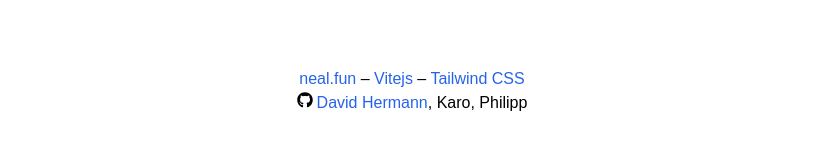
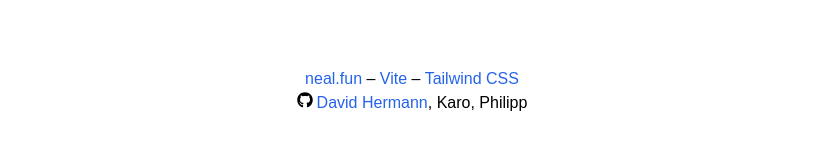
Before and after one commit to david-stefan-hermann/trolley-problem, a React (Vite) app in the folder trolley-problem-frontend/: page / in a window 1280 px wide. Shown: the part 653-797 px from the top of the page, without its empty margins (228-1051 px from the left). Built offline with nearby package versions, Linux system fonts and the light colour scheme; a web font is replaced by a local one.

Commit message:
did nothing

```diff
--- a/trolley-problem-frontend/src/App.jsx
+++ b/trolley-problem-frontend/src/App.jsx
@@ -1,10 +1,9 @@
-// import './App.css'
-
 import { BrowserRouter as Router, Route, Routes } from 'react-router-dom'
 import { Navigate } from 'react-router-dom'
+import Layout from './components/Layout'
 import Home from './components/home/Home'
 import Dashboard from './components/dashboard/DashBoard'
-import Layout from './components/Layout'
+
 
 const App = () => {
   return (
--- a/trolley-problem-frontend/src/components/Footer.jsx
+++ b/trolley-problem-frontend/src/components/Footer.jsx
@@ -9,7 +9,7 @@ const Footer = () => {
                 <span className="text-1xl">
                     <a className="font-medium text-blue-600 dark:text-blue-500 hover:underline" target="_blank" href='https://neal.fun/absurd-trolley-problems/'>neal.fun</a>
                     {' '} &#x2013; {' '}
-                    <a className="font-medium text-blue-600 dark:text-blue-500 hover:underline" target="_blank" href='https://vitejs.dev/guide/'>Vitejs</a>
+                    <a className="font-medium text-blue-600 dark:text-blue-500 hover:underline" target="_blank" href='https://vitejs.dev/guide/'>Vite</a>
                     {' '} &#x2013; {' '}
                     <a className="font-medium text-blue-600 dark:text-blue-500 hover:underline" target="_blank" href='https://tailwindcss.com/docs'>Tailwind CSS</a>
                 </span>
```
